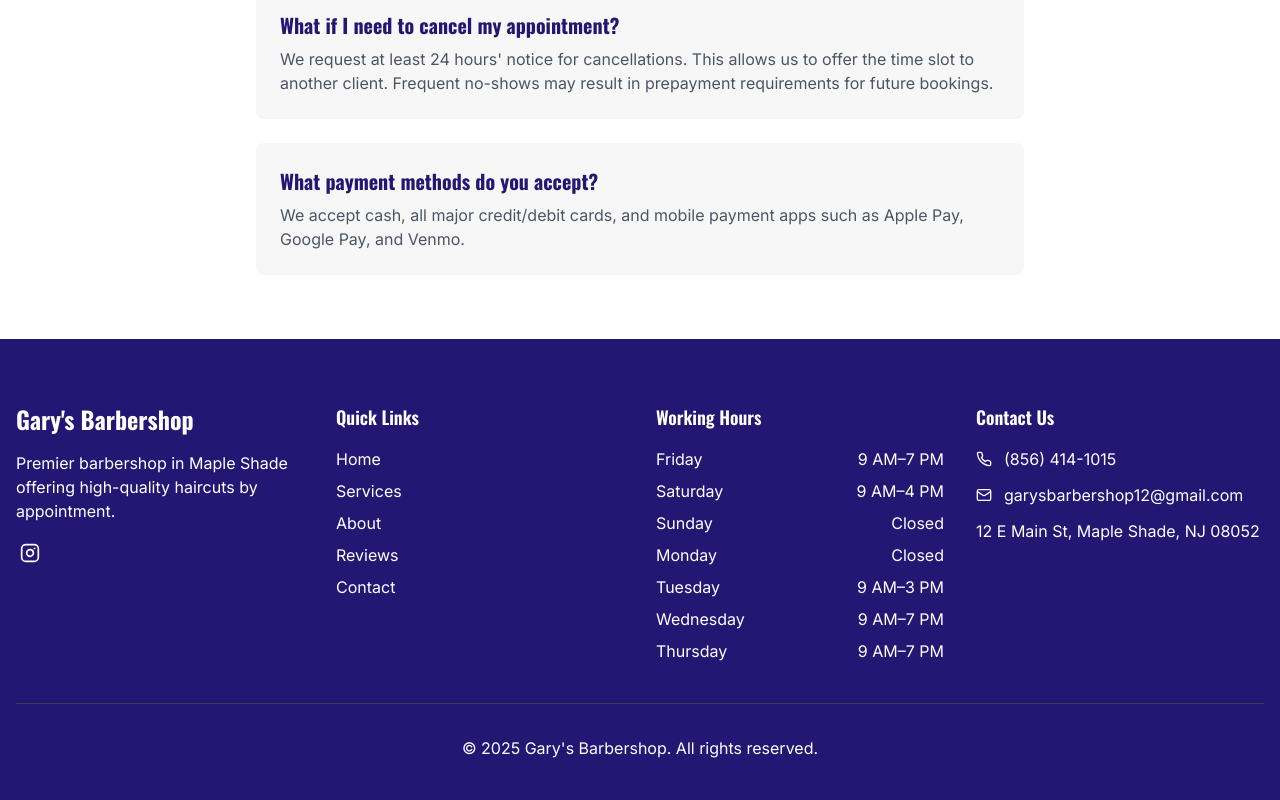
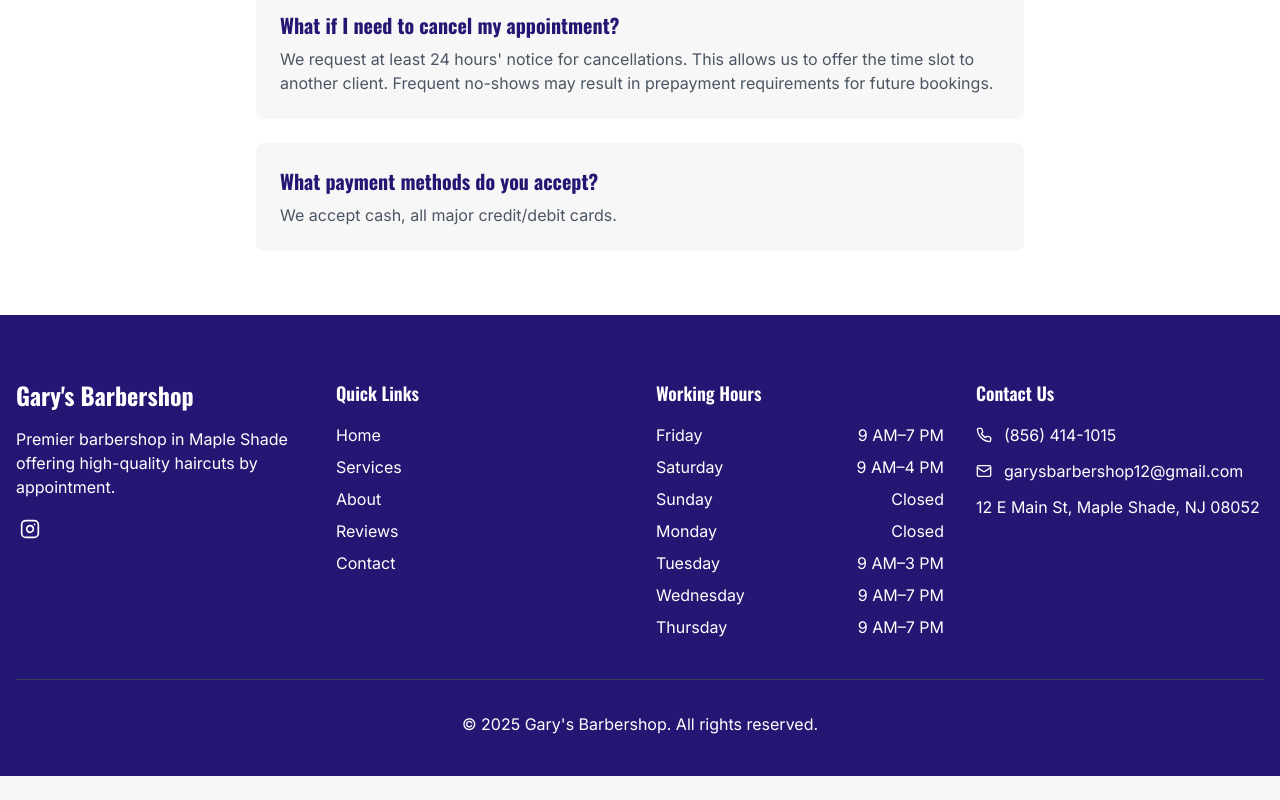
Before and after one commit to peymannaderi10/GarysBarbershopNJ.com, a React (Vite) app: page /contact in a window 1280 px wide. Shown: the part 1889-2689 px from the top of the page. After the commit the page ends 2665 px from the top, so only its background shows below. Built offline with nearby package versions, Linux system fonts and the light colour scheme.

Commit message:
update FAQ

```diff
--- a/src/pages/Contact.tsx
+++ b/src/pages/Contact.tsx
@@ -89,7 +89,7 @@ const Contact = () => {
             <div className="bg-barber-light p-6 rounded-lg">
               <h3 className="text-xl font-bold text-barber-primary mb-2">What payment methods do you accept?</h3>
               <p className="text-gray-600">
-                We accept cash, all major credit/debit cards, and mobile payment apps such as Apple Pay, Google Pay, and Venmo.
+                We accept cash, all major credit/debit cards.
               </p>
             </div>
           </div>
```
